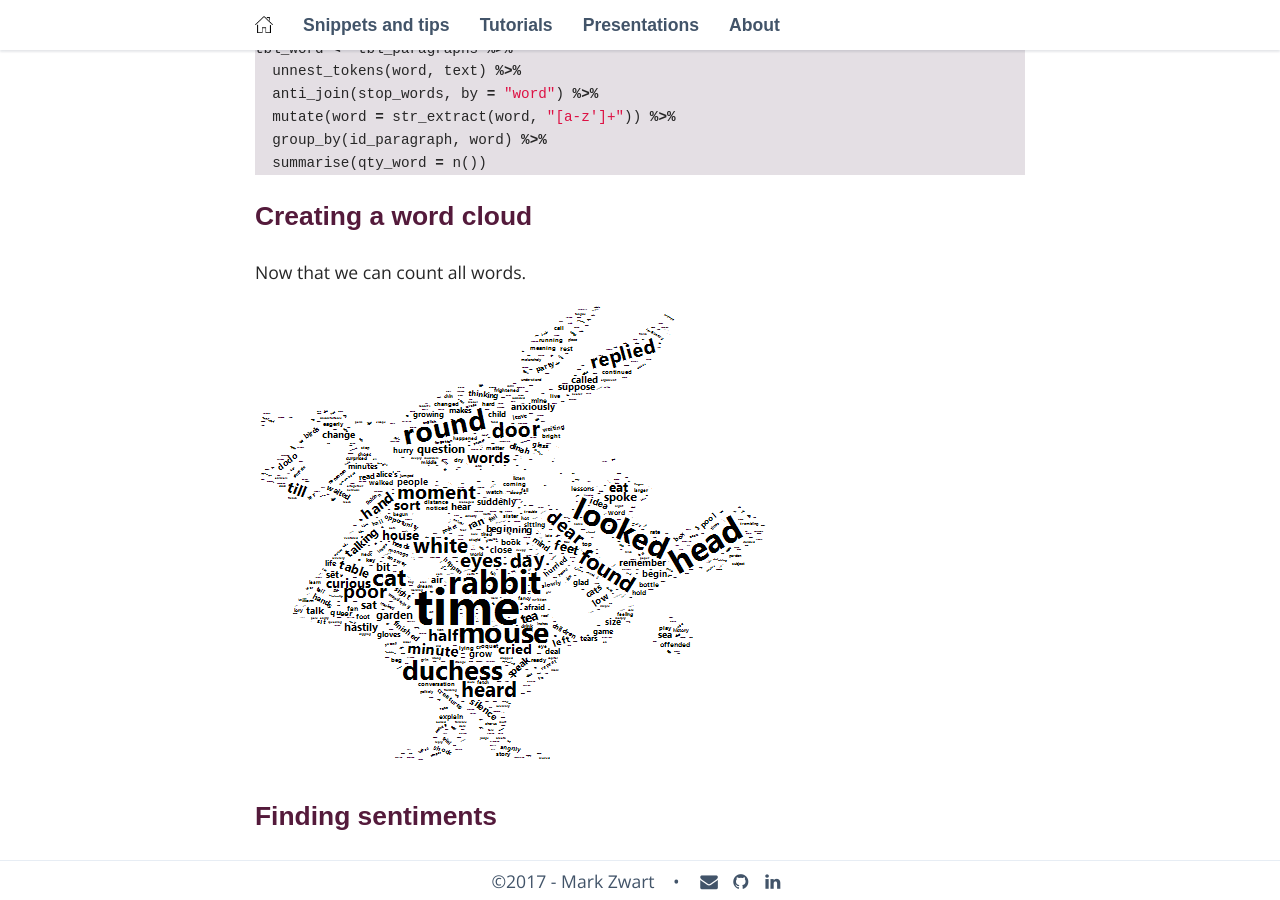
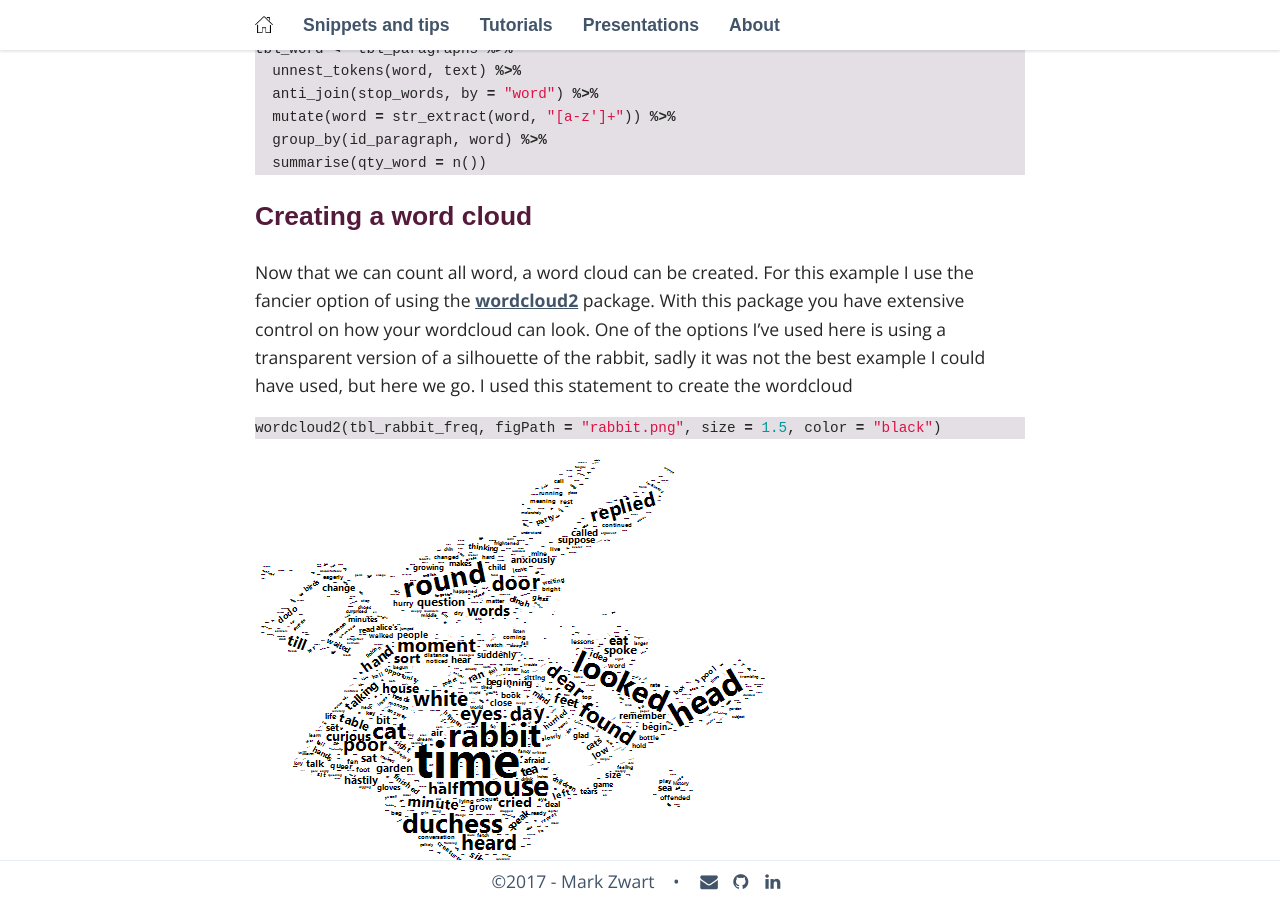
Before and after one commit to mark-me/mark-me.github.io, a Jekyll site: the page built from _pages/tutorials/mining-alices-wonderland/mining-alices-wonderland.md, in a window 1280 px wide and 900 px high, scrolled down 6789 px. Built offline with Jekyll 4.4.1, drawn with Linux system fonts in a browser that asks for light colours; nearby versions of some CDN libraries; some web fonts are replaced.

Commit message:
Update mining-alices-wonderland.md

````diff
--- a/_pages/tutorials/mining-alices-wonderland/mining-alices-wonderland.md
+++ b/_pages/tutorials/mining-alices-wonderland/mining-alices-wonderland.md
@@ -213,7 +213,11 @@ tbl_word <- tbl_paragraphs %>%
 
 ## Creating a word cloud
 
-Now that we can count all words.
+Now that we can count all word, a word cloud can be created. For this example I use the fancier option of using the [**wordcloud2**](https://cran.r-project.org/web/packages/wordcloud2/vignettes/wordcloud.html) package. With this package you have extensive control on how your wordcloud can look. One of the options I've used here is using a transparent version of a silhouette of the rabbit, sadly it was not the best example I could have used, but here we go. I used this statement to create the wordcloud
+
+```r
+wordcloud2(tbl_rabbit_freq, figPath = "rabbit.png", size = 1.5, color = "black")
+```
 
 <img src="/_pages/tutorials/mining-alices-wonderland/rabbit-cloud.png" alt="Shaped word cloud" align="center"/>
 
````
